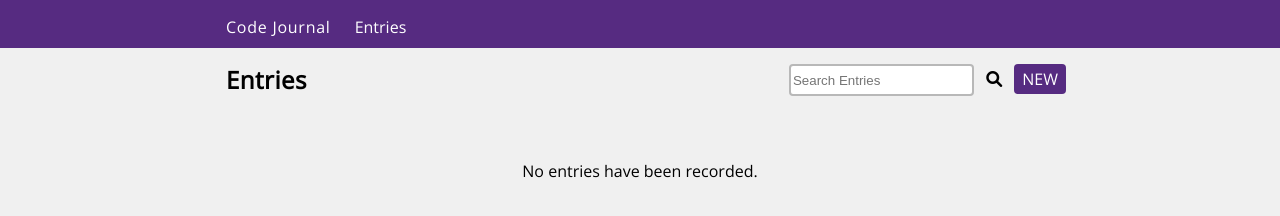
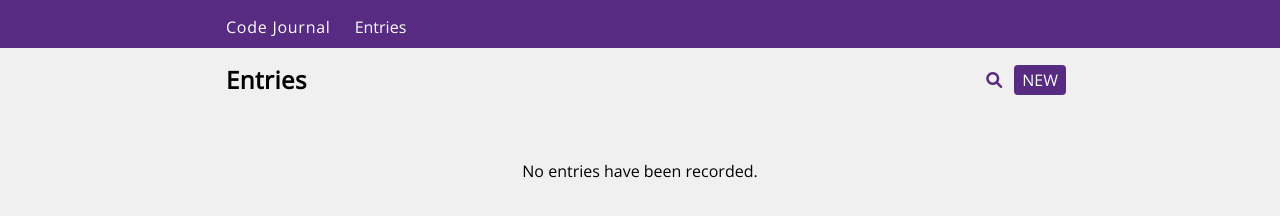
Before and after one commit to brandon-moy/code-journal, a website: page index.html in a window 1280 px wide. Drawn offline with nearby package versions, Linux system fonts and the light colour scheme.

Commit message:
Reordered codes in main.js, applied hidden class to search bar, and color to search icon

```diff
--- a/css/styles.css
+++ b/css/styles.css
@@ -156,6 +156,7 @@ ul {
 
 .search-icon {
   margin-right: 0.25rem;
+  color: rgb(86, 43, 129);
 }
 
 .search-bar {
--- a/index.html
+++ b/index.html
@@ -68,7 +68,7 @@
         <div class="entry-display row space-between center">
           <h3 class="entry-header" id="entry-header">Entries</h3>
           <div>
-            <input type="text" class="search-bar" placeholder="Search Entries" id="search-bar">
+            <input type="text" class="search-bar hidden" placeholder="Search Entries" id="search-bar">
             <i class="search-icon fa-solid fa-magnifying-glass"></i>
             <a href="#entry-form" class="new-entry" id="entry-form">NEW</a>
           </div>
```
